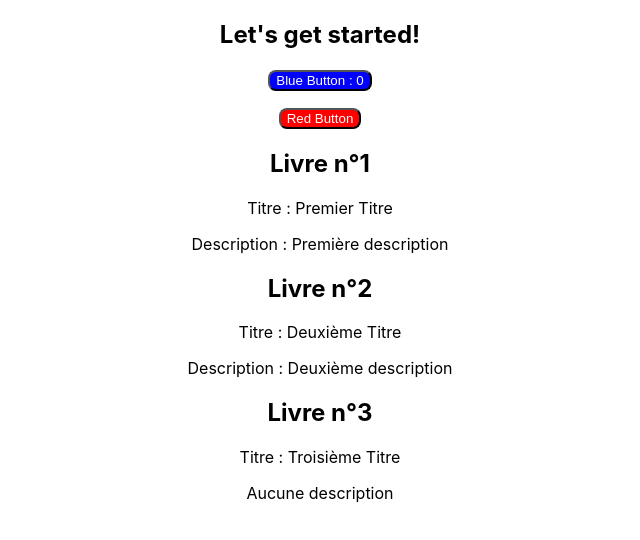
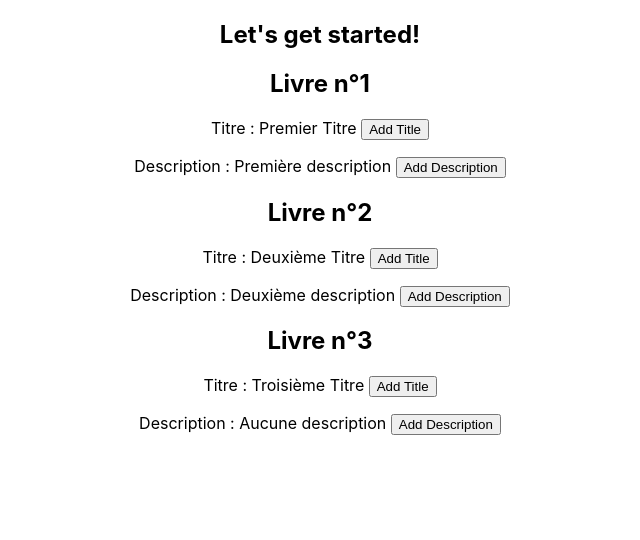
Before and after one commit to Gregoire-Le-Roux/rpi-react, a React (Create React App) app in the folder my-app/: page / in a window 1280 px wide. Shown: the top 540 px of the page, without its empty margins (320-960 px from the left). Built offline with nearby package versions, Linux system fonts and the light colour scheme.

Commit message:
Add button to manage state title and description of a book

```diff
--- a/my-app/src/App.js
+++ b/my-app/src/App.js
@@ -1,7 +1,7 @@
 import './App.css';
-import BlueButton from './components/BlueButton';
-import Button from './components/Button';
-import ShowBooks from './components/ShowBooks';
+// import BlueButton from './components/BlueButton';
+// import Button from './components/Button';
+import ShowBook from './components/ShowBook';
 
 function App() {
   const data = [
@@ -19,9 +19,11 @@ function App() {
   return (
     <div className="App">
       <h2>Let's get started!</h2>
-      <p><BlueButton></BlueButton></p>
-      <p><Button></Button></p>
-      <ShowBooks books={data}></ShowBooks>
+      {/* <p><BlueButton></BlueButton></p>
+      <p><Button></Button></p> */}
+      {data.map((book, index) => (
+        <ShowBook key={index} book={book} bookNumber={index+1}></ShowBook>
+      ))}
     </div>
   );
 }
--- /dev/null
+++ b/my-app/src/components/ShowBook.js
@@ -0,0 +1,32 @@
+import { useState } from 'react';
+
+function ShowBook(props) {
+    console.log(props);
+    const [title, setTitle] = useState(props.book.title !== undefined ? props.book.title : "Aucun titre")
+    const [description, setDescription] = useState(props.book.description !== undefined ? props.book.description : "Aucune description")
+
+    const clickTitleHandler = () => {
+        setTitle("Updated Title !");
+    }
+
+    const clickDescriptionHandler = () => {
+        setDescription("Updated Description !");
+    }
+
+    return(
+        props.book ?
+            <div>
+                <div>
+                    <h2>{"Livre n°" + props.bookNumber}</h2>
+                    <p>{"Titre : " + title} <button onClick={clickTitleHandler}>Add Title</button></p>
+                    <p>{"Description : " + description} <button onClick={clickDescriptionHandler}>Add Description</button></p>
+                </div>
+            </div>
+        :
+            <div>
+                <h2>Aucune donnée disponible.</h2>
+            </div>
+    );
+}
+
+export default ShowBook
--- a/my-app/src/components/ShowBooks.js
+++ /dev/null
@@ -1,23 +0,0 @@
-
-function ShowBooks(props) {
-    console.log(props);
-
-    return(
-        props.books ?
-            <div>
-                {props.books.map((book, index) =>
-                    <div key={index}>
-                        <h2>{"Livre n°" + Number(index+1)}</h2>
-                        <p>{book.title !== undefined ? "Titre : " +  book.title : "Aucun titre"}</p>
-                        <p>{book.description !== undefined ? "Description : " +  book.description : "Aucune description"}</p>
-                    </div>
-                )}
-            </div>
-        :
-            <div>
-                <h2>Aucune donnée disponible.</h2>
-            </div>
-    );
-}
-
-export default ShowBooks
```
Also changed, not shown: 1 other file (tests, documents, lock files or other folders).
